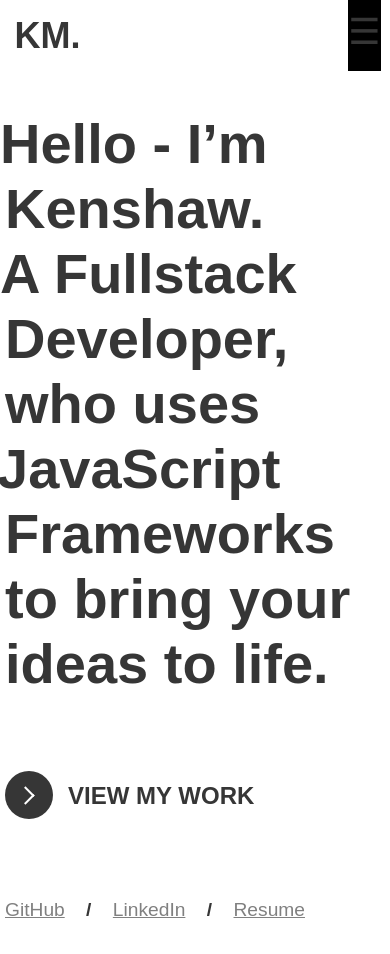
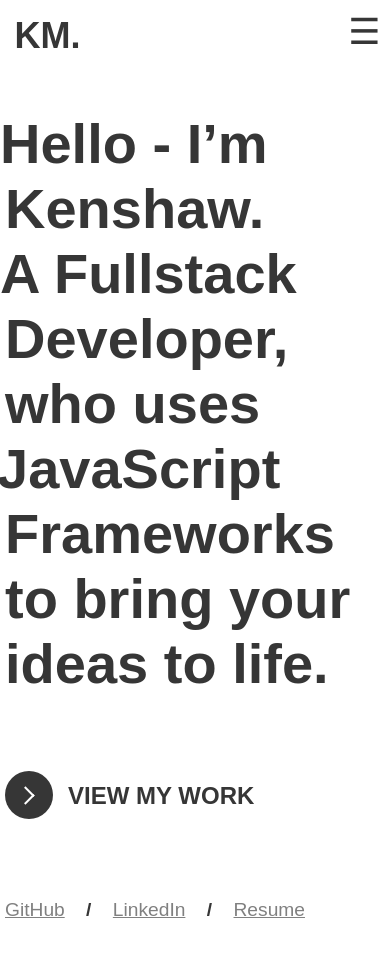
Before and after one commit to ken862734801/ken862734801.github.io, a React (Create React App) app: page / in a window 390 px wide. Shown: the top 954 px of the page. Built offline with nearby package versions, Linux system fonts and the light colour scheme.

Commit message:
remove accidently background color on menu bars

```diff
--- a/src/components/Header/header.css
+++ b/src/components/Header/header.css
@@ -94,7 +94,6 @@ navbar > a:hover{
     }
     #menu{
         display:block;
-        background-color: #000000;
     }
     navbar > a {
         display:none;
```
